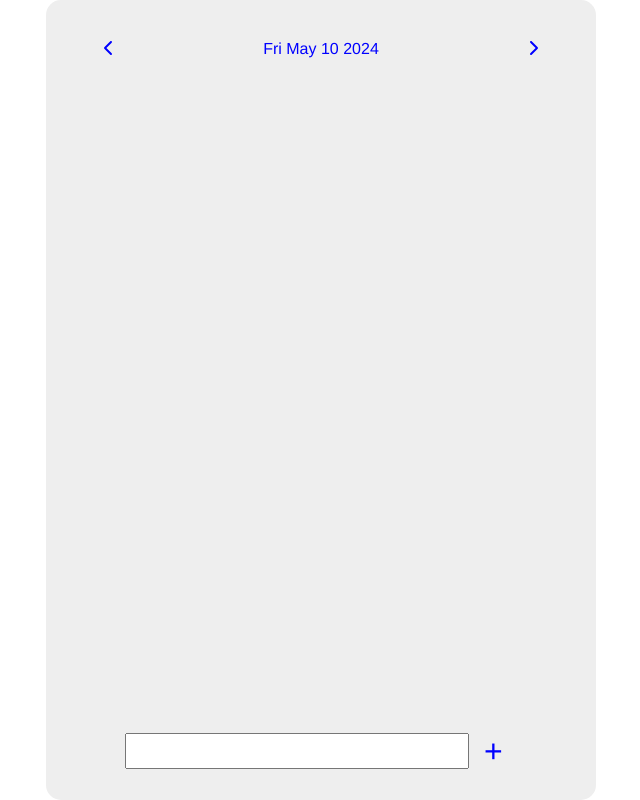
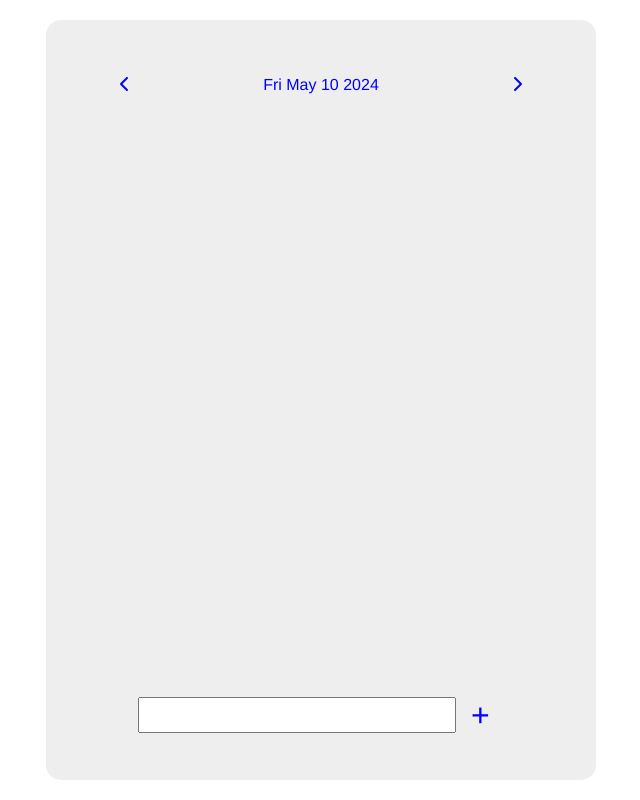
Before and after one commit to ljh37694/VueTypescriptProject, a Vue app in the folder to-vue/: page / in a window 1280 px wide. Shown: the whole page, without its empty margins (319-959 px from the left). Built offline with nearby package versions, Linux system fonts and the light colour scheme; a web font is replaced by a local one.

Commit message:
MainPage 만들기

```diff
--- a/to-vue/src/App.vue
+++ b/to-vue/src/App.vue
@@ -1,26 +1,16 @@
 <template>
-  <header>
-    <DateHeader />
-  </header>
-  <main>
-    <TodoList />
-  </main>
-  <footer>
-    <TodoPushFooter />
-  </footer>
+  <div id="main-container">
+    <MainPage />
+  </div>
 </template>
 
 <script lang="ts">
-import DateHeader from './components/DateHeader.vue';
-import TodoList from './components/TodoList.vue';
-import TodoPushFooter from './components/TodoPushFooter.vue';
+import MainPage from './pages/MainPage.vue';
 
 export default {
   name: "App",
   components: {
-    DateHeader,
-    TodoList,
-    TodoPushFooter,
+    MainPage,
   }
 }
 </script>
@@ -41,25 +31,33 @@ export default {
 body {
   background-color: #eee;
   margin: 0;
+  height: 100vh;
+  padding: 50px auto;
+}
+
+div {
+  box-sizing: border-box;
 }
 
 #app {
   font-family: 'KCC-Ganpan', Avenir, Helvetica, Arial, sans-serif;
   -webkit-font-smoothing: antialiased;
   -moz-osx-font-smoothing: grayscale;
+  padding: 20px;
+  height: 100vh;
+  margin: auto;
+}
+
+#main-container {
+  height: 100%;
   text-align: center;
   color: #2c3e50;
   width: 550px;
-  height: 100vh;
+  height: 100%;
   margin: auto;
   background-color: #eee;
   border-radius: 15px;
-  padding: 10px;
-  margin: auto;
-}
-
-div {
-  box-sizing: border-box;
+  padding: 30px;
 }
 
 header {
@@ -73,4 +71,14 @@ main {
 footer {
   height: 10%;
 }
+
+.none-highlight {
+  -webkit-touch-callout: none;
+  /* iOS Safari */
+  -webkit-user-select: none;
+  /* Safari */
+  -ms-user-select: none;
+  /* 인터넷익스플로러 */
+  user-select: none;
+}
 </style>
--- /dev/null
+++ b/to-vue/src/pages/MainPage.vue
@@ -0,0 +1,28 @@
+<template>
+  <header>
+    <DateHeader />
+  </header>
+  <main>
+    <TodoList />
+  </main>
+  <footer>
+    <TodoPushFooter />
+  </footer>
+</template>
+
+<script>
+import DateHeader from '../components/DateHeader.vue';
+import TodoList from '../components/TodoList.vue';
+import TodoPushFooter from '../components/TodoPushFooter.vue';
+
+export default {
+  name: "MainPage",
+  components: {
+    DateHeader,
+    TodoList,
+    TodoPushFooter,
+  }
+}
+</script>
+
+<style></style>
```
